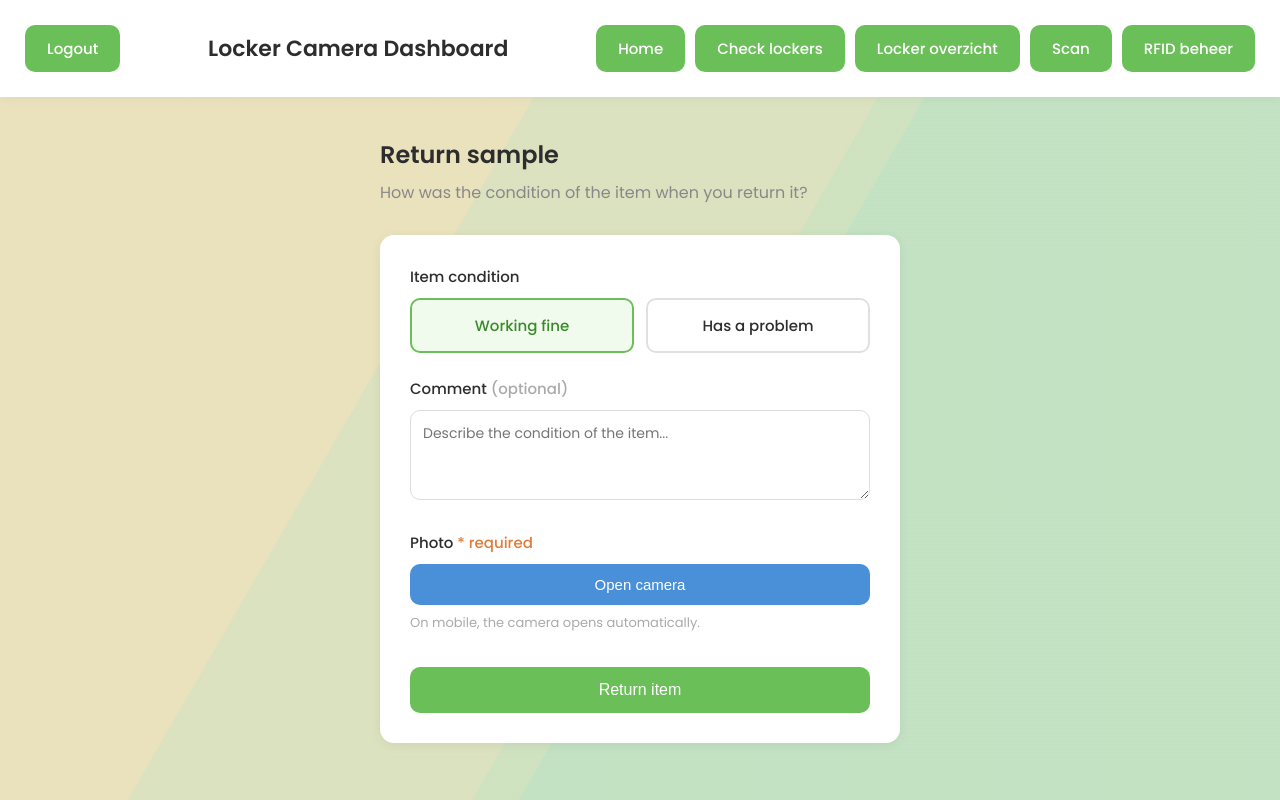
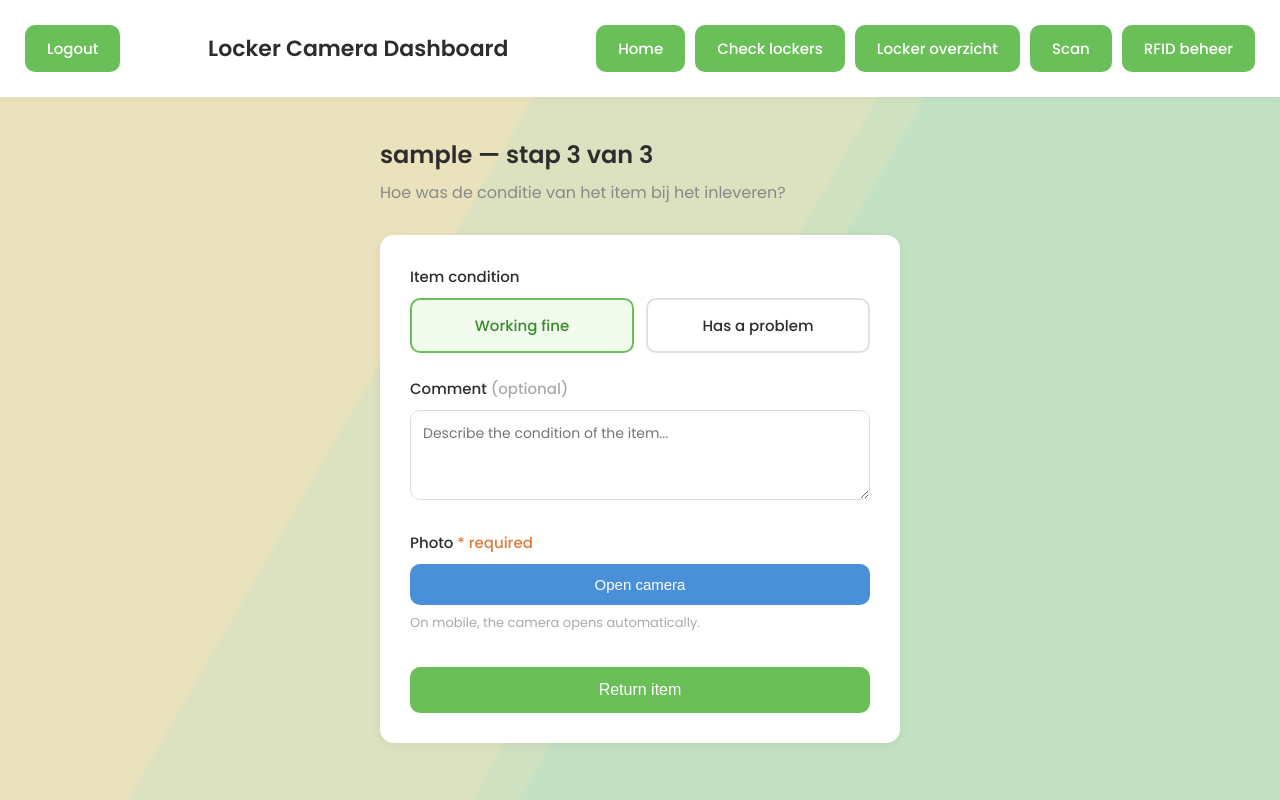
Before and after one commit to IbrickBateman/Leihothek, a Flask app: a page that uses app/templates/return_form.html in a window 1280 px wide. Run offline with Flask 3, Linux system fonts and the light colour scheme; the visitor is signed in with stand-in values (Sample User, id 1).

Commit message:
return_form.html

```diff
--- a/app/templates/return_form.html
+++ b/app/templates/return_form.html
@@ -4,10 +4,10 @@
 
 <div class="return-container">
 
-    <h2>Return {{ locker_name }}</h2>
-    <p style="color: #888; margin-top: 8px; margin-bottom: 30px;">How was the condition of the item when you return it?</p>
+    <h2>{{ locker_name }} — stap 3 van 3</h2>
+    <p style="color: #888; margin-top: 8px; margin-bottom: 30px;">Hoe was de conditie van het item bij het inleveren?</p>
 
-    <form action="/return/{{ locker_name }}" method="POST" enctype="multipart/form-data" class="return-form" id="returnForm">
+    <form action="/return-form/{{ locker_name }}" method="POST" enctype="multipart/form-data" class="return-form" id="returnForm">
 
         <!-- Status -->
         <div class="form-section">
```
